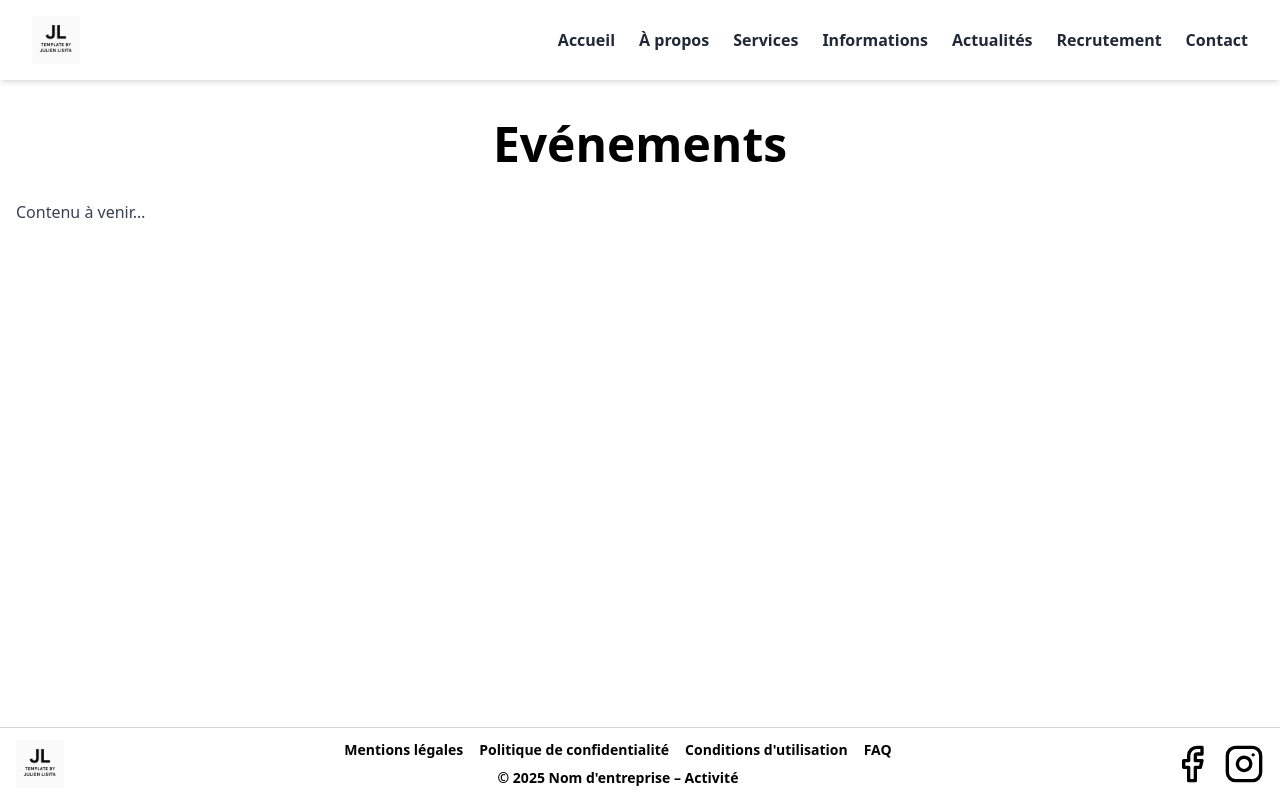
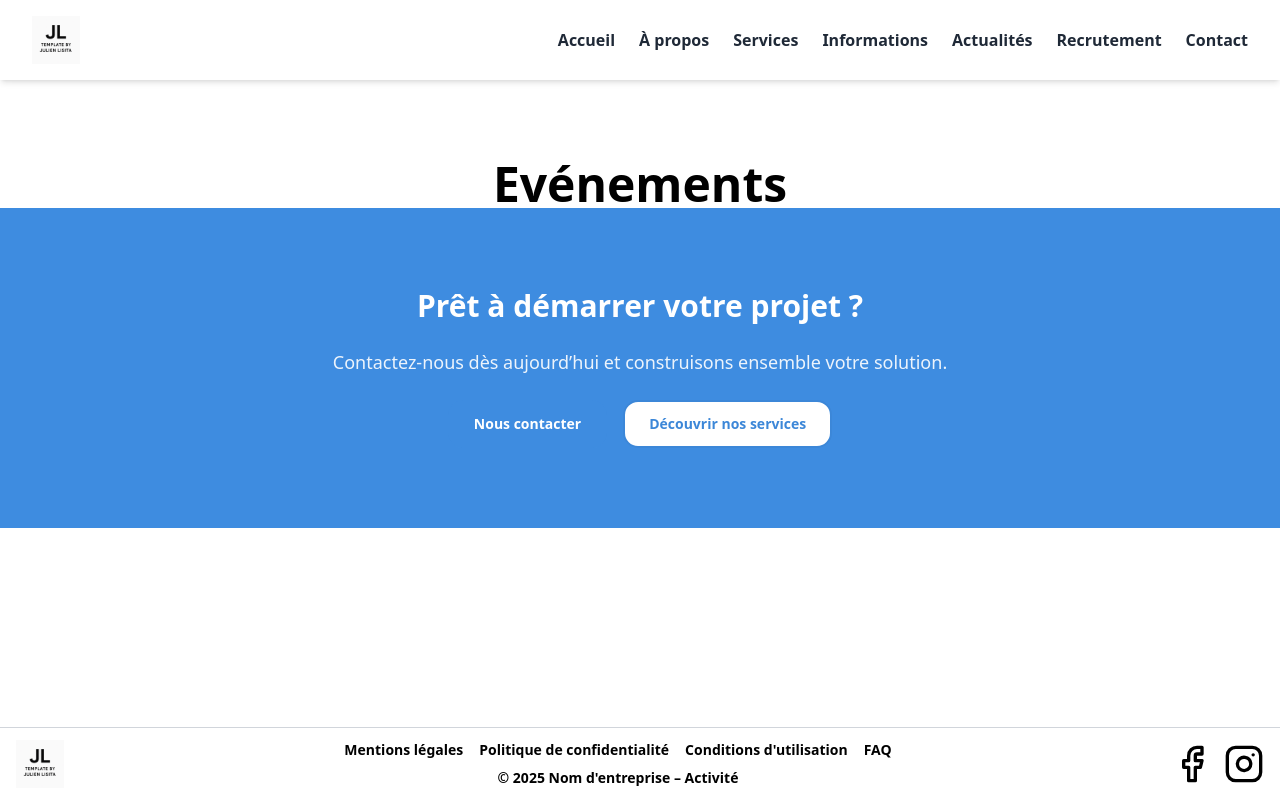
Before and after one commit to julienlisita/nextjs-ts-tailwind-template, a Next.js app: page /events in a window 1280 px wide. Built offline with nearby package versions, Linux system fonts and the light colour scheme.

Commit message:
feat(pages): integrate Cta section across Home, Services, Recruitment and Testimonials pages

```diff
--- a/src/components/pages/About.tsx
+++ b/src/components/pages/About.tsx
@@ -1,12 +1,13 @@
 // src/components/pages/About.tsx
 
 import PageTitle from '@/components/ui/PageTitle';
+import Cta from '../ui/Cta';
 
 export default function About() {
   return (
-    <div className="container mx-auto px-4 py-10">
+    <div className="pt-8 sm:pt-10 md:pt-14 lg:pt-20">
       <PageTitle>À propos</PageTitle>
-      <p className="text-gray-700 py-8">Contenu à venir…</p>
+      <Cta />
     </div>
   );
 }
--- a/src/components/pages/Contact.tsx
+++ b/src/components/pages/Contact.tsx
@@ -5,9 +5,8 @@ import ContactForm from '@/components/form/ContactForm';
 
 export default function Contact() {
   return (
-    <div className="container mx-auto px-4 py-10">
+    <div className="pt-8 sm:pt-10 md:pt-14 lg:pt-20">
       <PageTitle>Contact</PageTitle>
-      <p className="text-gray-700 py-8">Contactez-nous via le formulaire ou les réseaux.</p>
       <div className="max-w-2xl w-full mx-auto py-4">
         <ContactForm />
       </div>
--- a/src/components/pages/Events.tsx
+++ b/src/components/pages/Events.tsx
@@ -1,12 +1,13 @@
 // src/components/pages/Events.tsx
 
 import PageTitle from '@/components/ui/PageTitle';
+import Cta from '../ui/Cta';
 
 export default function Events() {
   return (
-    <div className="container mx-auto px-4 py-10">
+    <div className="pt-8 sm:pt-10 md:pt-14 lg:pt-20">
       <PageTitle>Evénements</PageTitle>
-      <p className="text-gray-700 py-8">Contenu à venir…</p>
+      <Cta />
     </div>
   );
 }
--- a/src/components/pages/Faq.tsx
+++ b/src/components/pages/Faq.tsx
@@ -1,12 +1,13 @@
 // src/components/pages/Faq.tsx
 
 import PageTitle from '@/components/ui/PageTitle';
+import Cta from '../ui/Cta';
 
 export default function Faq() {
   return (
-    <div className="container mx-auto px-4 py-10">
+    <div className="pt-8 sm:pt-10 md:pt-14 lg:pt-20">
       <PageTitle>Foire aux questions</PageTitle>
-      <p className="text-gray-700 py-8">Réponses aux questions fréquentes.</p>
+      <Cta />
     </div>
   );
 }
--- a/src/components/pages/Gallery.tsx
+++ b/src/components/pages/Gallery.tsx
@@ -1,12 +1,13 @@
 // src/components/pages/Gallery.tsx
 
 import PageTitle from '@/components/ui/PageTitle';
+import Cta from '../ui/Cta';
 
 export default function Gallery() {
   return (
-    <div className="container mx-auto px-4 py-10">
+    <div className="pt-8 sm:pt-10 md:pt-14 lg:pt-20">
       <PageTitle>Portfolio</PageTitle>
-      <p className="text-gray-700 py-8">Contenu à venir…</p>
+      <Cta />
     </div>
   );
 }
--- a/src/components/pages/Home.tsx
+++ b/src/components/pages/Home.tsx
@@ -1,11 +1,13 @@
 // src/components/pages/Home.tsx
 
+import Cta from '../ui/Cta';
 import Hero from '../section/Hero';
 
 export default function Home() {
   return (
-    <div className="py-20 text-center">
+    <div className="pt-8 sm:pt-10 md:pt-14 lg:pt-20">
       <Hero />
+      <Cta />
     </div>
   );
 }
--- a/src/components/pages/Information.tsx
+++ b/src/components/pages/Information.tsx
@@ -1,12 +1,13 @@
 // src/components/pages/Information.tsx
 
 import PageTitle from '@/components/ui/PageTitle';
+import Cta from '../ui/Cta';
 
 export default function Information() {
   return (
-    <div className="container mx-auto px-4 py-10">
+    <div className="pt-8 sm:pt-10 md:pt-14 lg:pt-20">
       <PageTitle>Informations</PageTitle>
-      <p className="text-gray-700 py-8">Contenu à venir…</p>
+      <Cta />
     </div>
   );
 }
--- a/src/components/pages/News.tsx
+++ b/src/components/pages/News.tsx
@@ -2,12 +2,14 @@
 
 import PageTitle from '@/components/ui/PageTitle';
 import NewsSectionServer from '../section/NewsSection.server';
+import Cta from '../ui/Cta';
 
 export default function NewsPageView() {
   return (
-    <div className="py-8 sm:py-10 md:py-14 lg:py-20 container mx-auto px-4">
+    <div className="pt-8 sm:pt-10 md:pt-14 lg:pt-20">
       <PageTitle>Actualités</PageTitle>
       <NewsSectionServer />
+      <Cta />
     </div>
   );
 }
--- a/src/components/pages/Portfolio.tsx
+++ b/src/components/pages/Portfolio.tsx
@@ -1,12 +1,13 @@
 // src/components/pages/Portfolio.tsx
 
 import PageTitle from '@/components/ui/PageTitle';
+import Cta from '../ui/Cta';
 
 export default function Portfolio() {
   return (
-    <div className="container mx-auto px-4 py-10">
+    <div className="pt-8 sm:pt-10 md:pt-14 lg:pt-20">
       <PageTitle>Portfolio</PageTitle>
-      <p className="text-gray-700 py-8">Contenu à venir…</p>
+      <Cta />
     </div>
   );
 }
--- a/src/components/pages/RecruitmentClient.tsx
+++ b/src/components/pages/RecruitmentClient.tsx
@@ -11,6 +11,7 @@ import SectionTitle from '../ui/SectionTitle';
 import SectionWrapper from '../common/SectionWrapper';
 import type { JobOffer } from '@/types/job';
 import JobOffersSection from '../section/JobOffersSection';
+import Cta from '../ui/Cta';
 
 export default function RecruitmentClient({ offers }: { offers: ReadonlyArray<JobOffer> }) {
   const [isModalOpen, setIsModalOpen] = useState(false);
@@ -22,7 +23,7 @@ export default function RecruitmentClient({ offers }: { offers: ReadonlyArray<Jo
   };
 
   return (
-    <div className="py-8 sm:py-10 md:py-14 lg:py-20">
+    <div className="pt-8 sm:pt-10 md:pt-14 lg:pt-20">
       <PageTitle>Recrutement</PageTitle>
       <JobOffersSection title="Nos offres actuelles" items={offers} onApply={handleApply} />
       <Section>
@@ -45,6 +46,7 @@ export default function RecruitmentClient({ offers }: { offers: ReadonlyArray<Jo
           </p>
         </SectionWrapper>
       </Section>
+      <Cta />
 
       {/* Modal de candidature */}
       <Modal isOpen={isModalOpen} onClose={() => setIsModalOpen(false)}>
--- a/src/components/pages/Services.tsx
+++ b/src/components/pages/Services.tsx
@@ -2,12 +2,12 @@
 
 import PageTitle from '@/components/ui/PageTitle';
 import ServiceCard from '@/components/widgets/ServiceCard';
+import Cta from '../ui/Cta';
 
 export default function Services() {
   return (
-    <div className="container mx-auto px-4 py-10">
+    <div className="pt-8 sm:pt-10 md:pt-14 lg:pt-20">
       <PageTitle>Nos services</PageTitle>
-      <p className="text-gray-700 py-8">Liste des services proposés.</p>
       <section className="flex flex-wrap justify-center gap-6 py-12 px-4">
         <ServiceCard
           title="Service 1"
@@ -25,6 +25,7 @@ export default function Services() {
           color={['#60A5FA', '#3B82F6']}
         />
       </section>
+      <Cta />
     </div>
   );
 }
--- a/src/components/pages/Testimonials.tsx
+++ b/src/components/pages/Testimonials.tsx
@@ -2,14 +2,16 @@
 
 import PageTitle from '@/components/ui/PageTitle';
 import TestimonialsSectionServer from '../section/TestimonialsSectionServer';
+import Cta from '../ui/Cta';
 
 export const runtime = 'nodejs'; // si tu utilises tes constantes: export { runtime, dynamic, revalidate } from ...
 
 export default function TestimonialsPageView() {
   return (
-    <div className="container mx-auto px-4 py-10">
+    <div className="pt-8 sm:pt-10 md:pt-14 lg:pt-20">
       <PageTitle>Témoignages</PageTitle>
       <TestimonialsSectionServer />
+      <Cta />
     </div>
   );
 }
```
